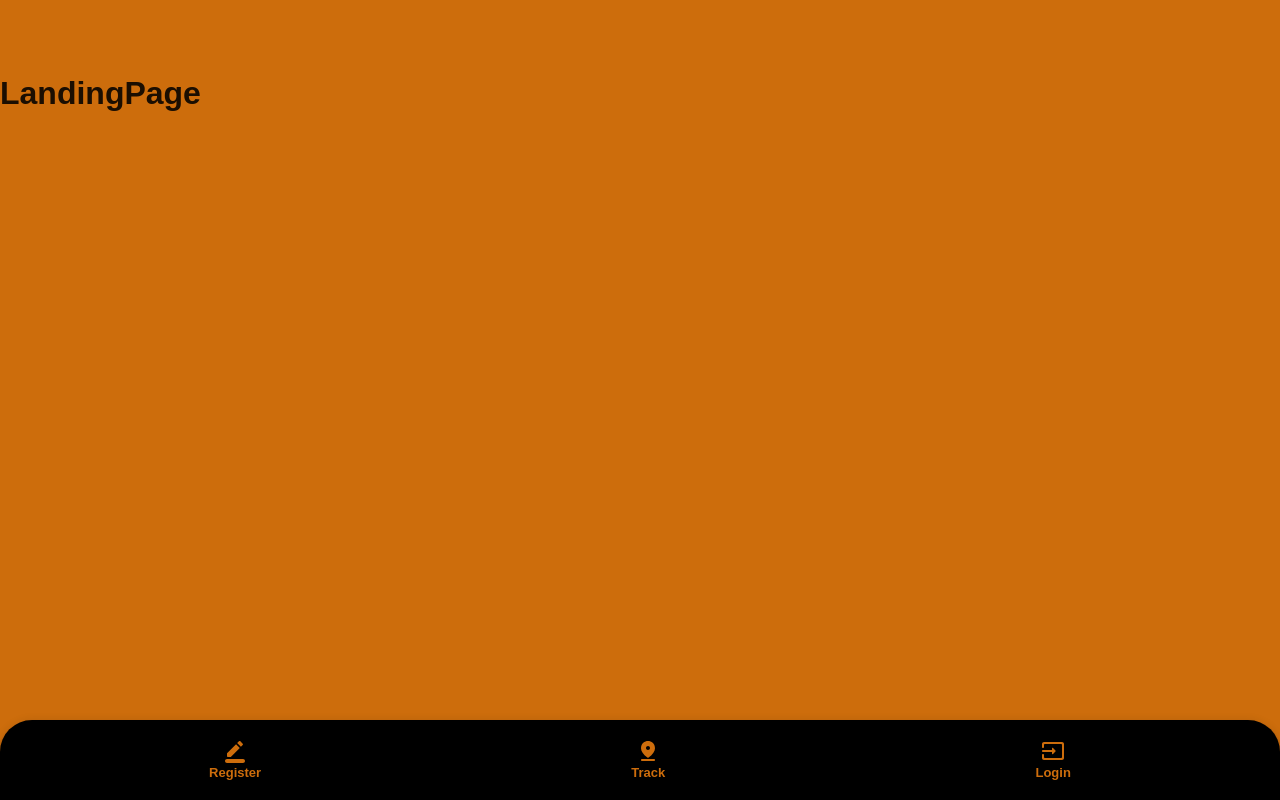
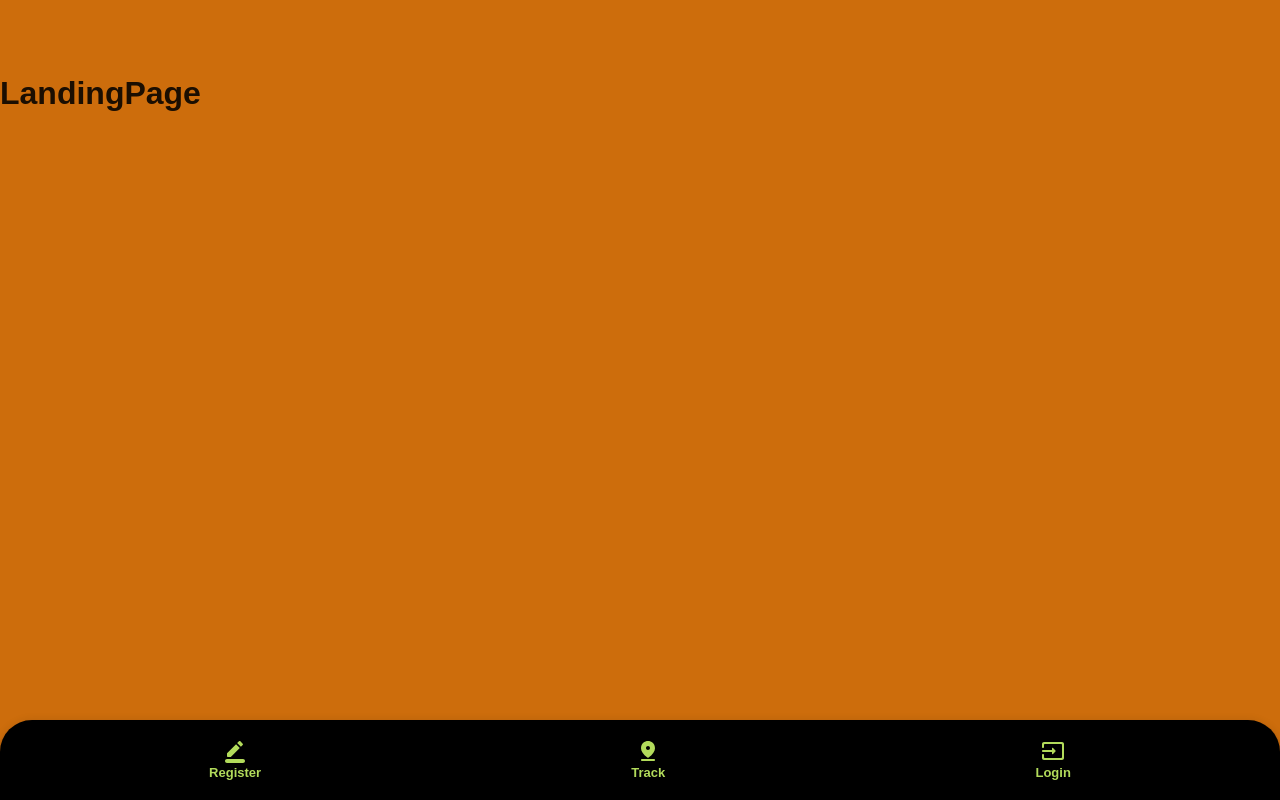
Before and after one commit to T1To48/pechoo-final-project-frontend, a React (Vite) app: page / in a window 1280 px wide. Built offline with nearby package versions, Linux system fonts and the light colour scheme.

Commit message:
switch colors in navbar

```diff
--- a/src/components/BottomNavBar.jsx
+++ b/src/components/BottomNavBar.jsx
@@ -97,8 +97,8 @@ export default function BottomNavBar() {
                 flexDirection: "column",
                 color:
                   activeTab === "/register"
-                    ? theme.palette.secondary.buttonText
-                    : theme.palette.primary.main,
+                    ? theme.palette.primary.main
+                    : theme.palette.secondary.buttonText,
               }}
               onClick={() => navigate("/register")}
               disableRipple
@@ -114,8 +114,8 @@ export default function BottomNavBar() {
                 flexDirection: "column",
                 color:
                   activeTab === "/tracking-map"
-                    ? theme.palette.secondary.buttonText
-                    : theme.palette.primary.main,
+                    ? theme.palette.primary.main
+                    : theme.palette.secondary.buttonText,
               }}
               // onClick={() => navigate("/tracking-map")}
               disableRipple
@@ -132,8 +132,8 @@ export default function BottomNavBar() {
                 flexDirection: "column",
                 color:
                   activeTab === "/login"
-                    ? theme.palette.secondary.buttonText
-                    : theme.palette.primary.main,
+                    ? theme.palette.primary.main
+                    : theme.palette.secondary.buttonText,
               }}
               onClick={() => navigate("/login")}
               disableRipple
```
